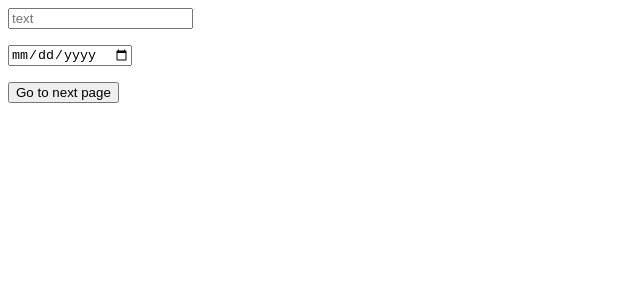
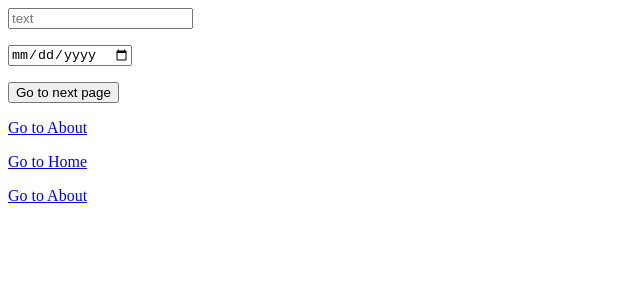
Before and after one commit to DheedIt/vueproj, a Vue app in the folder vue-project/: page / in a window 1280 px wide. Shown: the top 300 px of the page, without its empty margins (0-640 px from the left). Built offline with nearby package versions, Linux system fonts and the light colour scheme; the HTML template or start-up script is replaced by a standard one.

Commit message:
Trying to go to diffrent page

```diff
--- a/vue-project/package.json
+++ b/vue-project/package.json
@@ -21,6 +21,7 @@
     "vue-router": "^4.5.1"
   },
   "devDependencies": {
+    "@primevue/auto-import-resolver": "^4.3.7",
     "@tsconfig/node22": "^22.0.2",
     "@types/node": "^22.16.5",
     "@vitejs/plugin-vue": "^6.0.1",
@@ -31,6 +32,7 @@
     "jiti": "^2.4.2",
     "npm-run-all2": "^8.0.4",
     "typescript": "~5.8.0",
+    "unplugin-vue-components": "^29.0.0",
     "vite": "^7.0.6",
     "vite-plugin-vue-devtools": "^8.0.0",
     "vue-tsc": "^3.0.4"
--- a/vue-project/src/App.vue
+++ b/vue-project/src/App.vue
@@ -3,28 +3,25 @@ export default {
   data() {
     return {
       userInput: [String, Date],
-      text: new String(),
-      date: new Date(),
+      text: '' as string,
+      date: new Date as Date,
     }
   },
   methods: {
     insertDate(value: Date) {
       this.date = value;
     },
-    insertText(value: String) {
+    insertText(value: string) {
       this.text = value;
     },
     sendData() {
-      // Assuming you want to navigate to another page with the data
       this.$router.push({
-        name: 'NextPage', // Replace with your actual route name
+        name: 'About',
         query: {
           text: this.text,
-          date: this.date.toISOString() // Convert date to string if needed
+          date: this.date.toISOString()
         }
       });
-      // You can also use this.$emit('dataSent', { text: this.text, date: this.date })
-      // if you want to emit an event instead of navigating
     }
   }
 }
@@ -54,6 +51,21 @@ export default {
       </button>
     </p>
    </form>
+
+    <p>
+      <router-link to="/about">
+        Go to About
+      </router-link>
+    </p>
+    <p>
+      <router-link to="/">
+        Go to Home
+      </router-link>
+    </p>
+    <a href="/about">
+      Go to About
+    </a>
+
   </main>
 </template>
 
--- a/vue-project/src/assets/base.css
+++ b/vue-project/src/assets/base.css
@@ -4,7 +4,7 @@
   --vt-c-white-soft: #f8f8f8;
   --vt-c-white-mute: #f2f2f2;
 
-  --vt-c-black: #181818;
+  --vt-c-black: #b0adad;
   --vt-c-black-soft: #222222;
   --vt-c-black-mute: #282828;
 
--- a/vue-project/src/main.ts
+++ b/vue-project/src/main.ts
@@ -1,8 +1,9 @@
-//import './assets/main.css'
+// import './assets/main.css'
 import { createApp } from 'vue'
-import App from './App.vue'
-import router from './router/index.ts'
-
+import App from '@/App.vue'
+import router from '@/router'
+import PrimeVue from "primevue/config";
 createApp(App)
 .use(router)
+.use(PrimeVue)
 .mount('#app')
--- a/vue-project/src/router/index.ts
+++ b/vue-project/src/router/index.ts
@@ -1,11 +1,18 @@
-import Home from '../views/Home.vue'
-import About from '../views/About.vue'
+import Home from '@/views/Home.vue'
+import SecondPage from '@/views/SecondPage.vue'
+import { h, type FunctionalComponent } from 'vue'
 import { createWebHistory, createRouter } from 'vue-router'
 
 const routes = [
     {path: '/', name: 'Home', component: Home},
-    {path: '/about', name: 'About', component: About},
+    {path: '/about', name: 'About', component: SecondPage}
 ]
+
+const AboutPage: FunctionalComponent = () => {
+    return h('h1',{},'About')
+}
+AboutPage.displayName = 'AboutPage'
+
 
 const router = createRouter({
   history: createWebHistory(), routes
--- a/vue-project/src/views/About.vue
+++ /dev/null
@@ -1,5 +0,0 @@
-<template>
-    <div class="about">
-
-    </div>
-</template>
--- a/vue-project/src/views/Home.vue
+++ b/vue-project/src/views/Home.vue
@@ -1,5 +1,5 @@
 <template>
     <div class="home">
-
+        HelloWorld
     </div>
 </template>
--- /dev/null
+++ b/vue-project/src/views/SecondPage.vue
@@ -0,0 +1,8 @@
+<template>
+    <div class="about">
+        HelloAbout
+    </div>
+</template>
+
+
+<style scoped></style>
--- a/vue-project/vite.config.ts
+++ b/vue-project/vite.config.ts
@@ -1,14 +1,19 @@
 import { fileURLToPath, URL } from 'node:url'
-
+import Components from 'unplugin-vue-components/vite';
 import { defineConfig } from 'vite'
 import vue from '@vitejs/plugin-vue'
 import vueDevTools from 'vite-plugin-vue-devtools'
-
+import {PrimeVueResolver} from '@primevue/auto-import-resolver';
 // https://vite.dev/config/
 export default defineConfig({
   plugins: [
     vue(),
     vueDevTools(),
+    Components({
+      resolvers: [
+        PrimeVueResolver()
+      ]
+    })
   ],
   resolve: {
     alias: {
```
Also changed, not shown: vue-project/components.d.ts (added, +22 -0 lines), vue-project/src/views/main.ts (deleted, +0 -17 lines), 1 other file (tests, documents, lock files or other folders).
